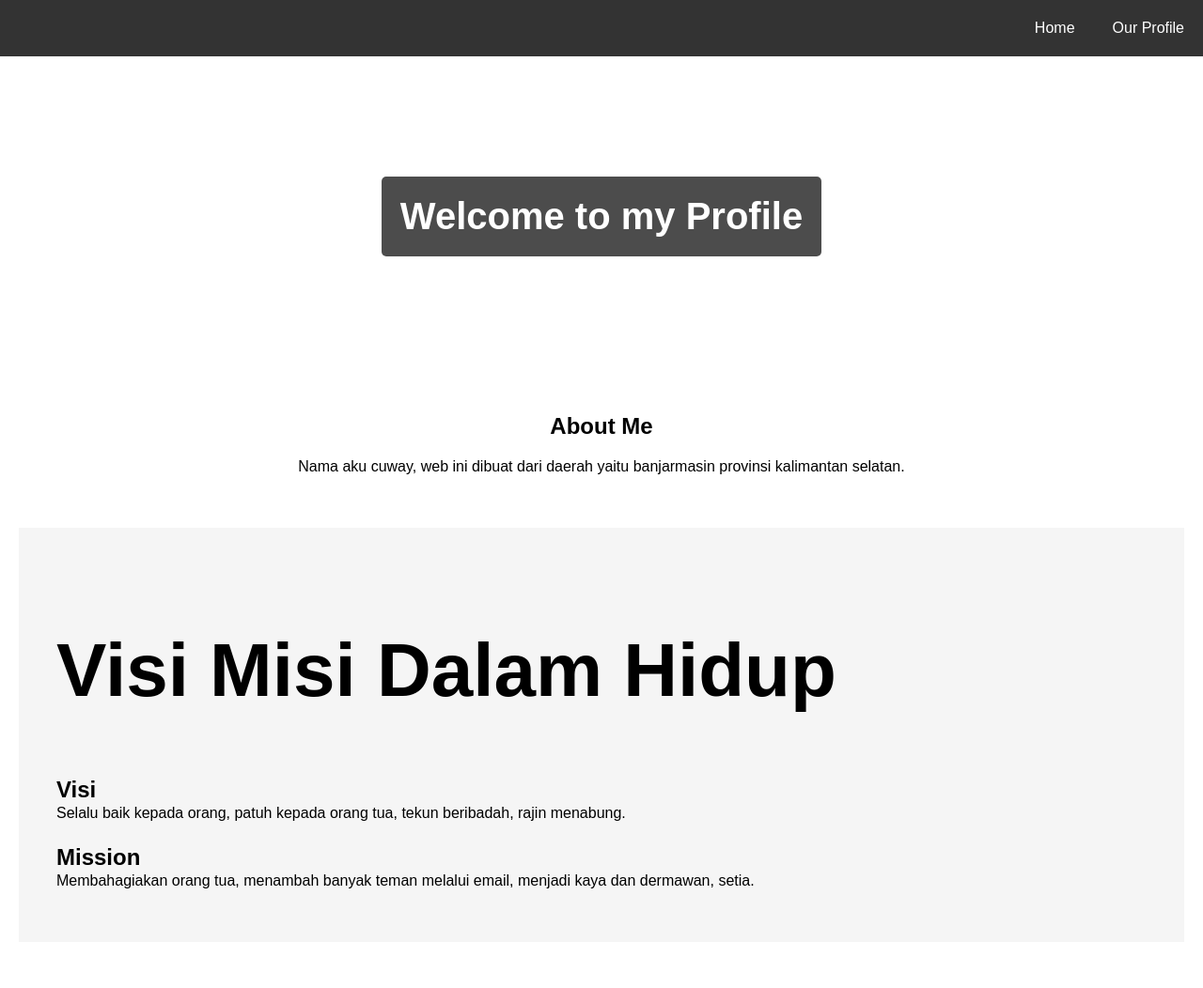
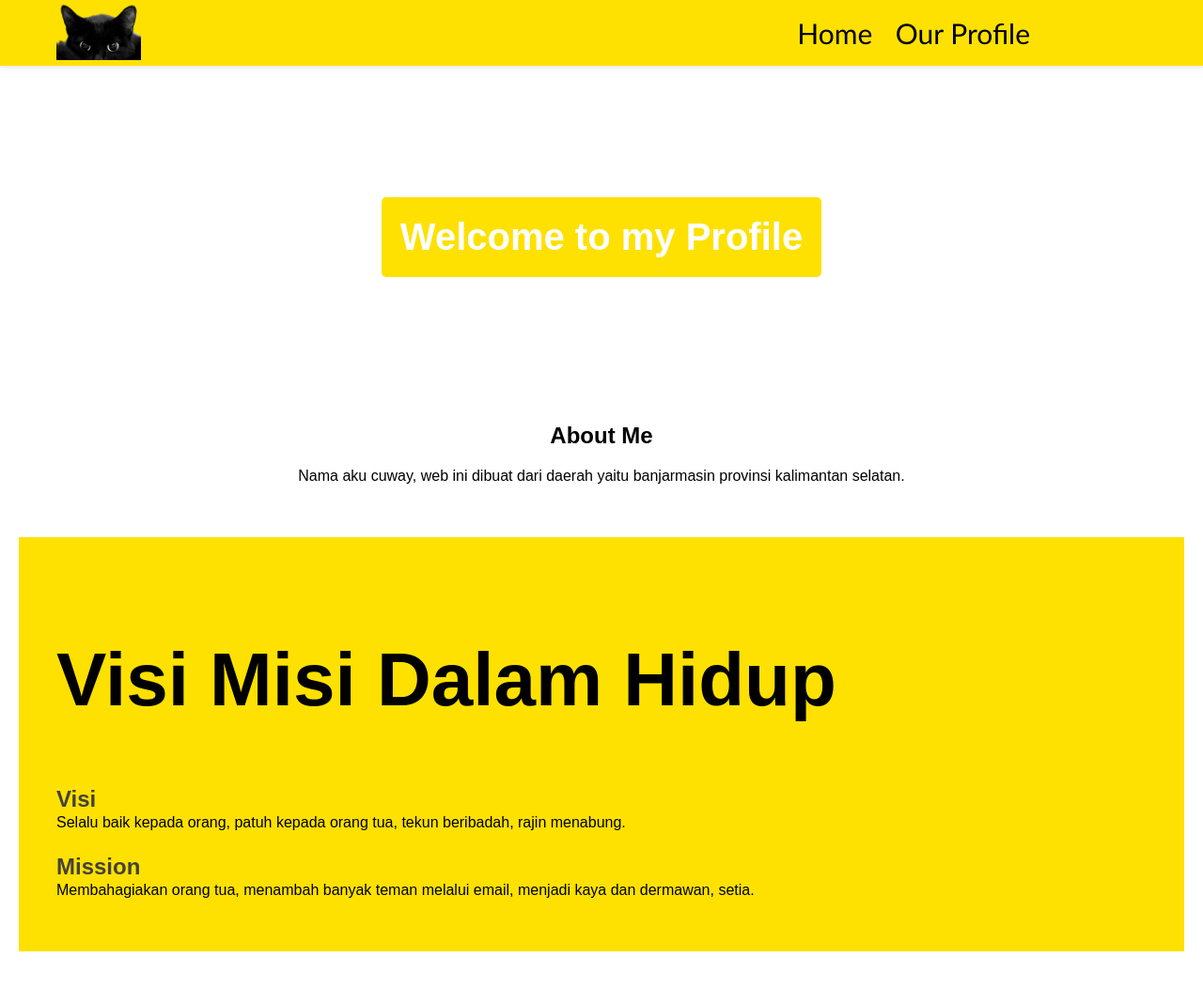
Before and after one commit to revou-fundamental-course/21-aug-23-DimasDwiKurniawan, a plain HTML site: page profile.html in a window 1280 px wide. Shown: the whole page at 94% size. Before the commit the page ends 1023 px from the top, so only its background shows below. Drawn offline with Linux system fonts and the light colour scheme.

Commit message:
updet css

```diff
--- a/css/style.css
+++ b/css/style.css
@@ -5,17 +5,43 @@ body {
 }
 
 .navbar {
-    background-color: #333;
+    background-color: #fee100;
     display: flex;
-    justify-content:flex-end;
+    justify-content: space-between;
     align-items: center;
-    height: 60px;
+    height: 70px;
+    padding: 0 20px;
+    box-shadow: 0px 2px 4px rgba(0, 0, 0, 0.1);
 }
 
 .navbar a {
-    color: #fff;
-    margin: 0 20px;
+    color: #000000;
     text-decoration: none;
+    font-size: 16px;
+    transition: color 0.3s;
+}
+
+.navbar a:hover {
+    color: #ffffff;
+}
+
+.navbar .logo {
+    width: 90px;
+    margin-bottom: auto;
+    margin-left: 40px;
+    padding-bottom: 1px;
+    height: auto;
+}
+
+.nav-buttons{
+    padding-right: 40px;
+    margin-right: 10%;
+}
+.nav-buttons a {
+    margin-left: 20px;
+    order: 1;
+    font-size: 30px;
+    font-family: 'Gill Sans', 'Gill Sans MT', Calibri, 'Trebuchet MS', sans-serif;
 }
 
 main {
@@ -30,6 +56,12 @@ main {
     margin-top: 20px;
     border: 1px solid #ccc;
     padding: 20px;
+    margin-right: 40px;
+    margin-left: 40px;
+}
+
+.form{
+    margin-bottom: 40px;
 }
 
 .form label, .form button {
@@ -128,8 +160,9 @@ form button[type="submit"]:hover {
 .banner h1 {
     font-size: 2.5rem;
     margin: 0;
+    margin-top: 25px;
     padding: 20px;
-    background-color: rgba(0, 0, 0, 0.7);
+    background-color:  #fee100;
     border-radius: 5px;
 }
 
@@ -139,21 +172,29 @@ form button[type="submit"]:hover {
 }
 
 .vision-mission {
-    background-color: #f5f5f5;
+    background-color:  #fee100;
     padding: 40px;
+    margin-bottom: 20px;
+}
+
+.vision{
+    margin-top: 1%;
 }
 
 .vision-mission h2 {
     font-size: 5rem;
+    color: #000000;
 }
 
 .mission h3, .vision h3 {
     font-size: 1.5rem;
     margin-bottom: 2px;
+    color: rgb(67, 65, 60);
 }
 
 .mission p, .vision p {
     margin-top: 1px;
+    color: #000000;
 }
 
 #form-results {
--- a/js/script.js
+++ b/js/script.js
@@ -16,4 +16,5 @@ document.addEventListener("DOMContentLoaded", function () {
 
         formResults.innerHTML = resultText;
     });
+
 });
--- a/profile.html
+++ b/profile.html
@@ -8,8 +8,13 @@
 </head>
 <body>
     <div class="navbar">
-        <a href="index.html">Home</a>
-        <a href="profile.html">Our Profile</a>
+        <a href="index.html" class="logo-link">
+            <img src="ucing.png" alt="Logo" class="logo">
+        </a>
+        <div class="nav-buttons">
+            <a href="index.html">Home</a>
+            <a href="profile.html">Our Profile</a>
+        </div>
     </div>
     <main>
         <section class="banner">
```
Also changed, not shown: index.html (+8 -4 lines), ucing.png (added).
